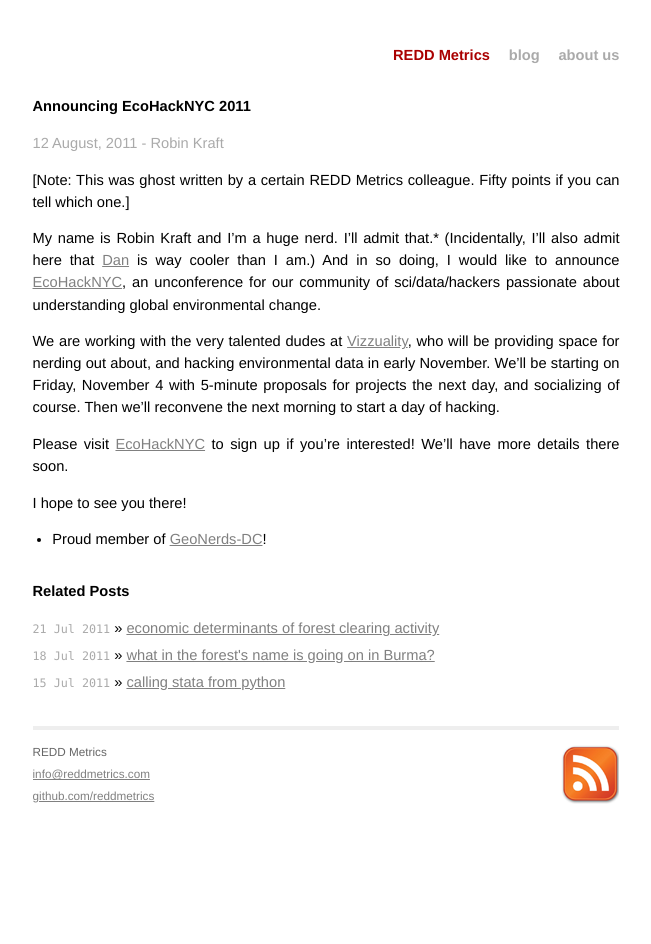
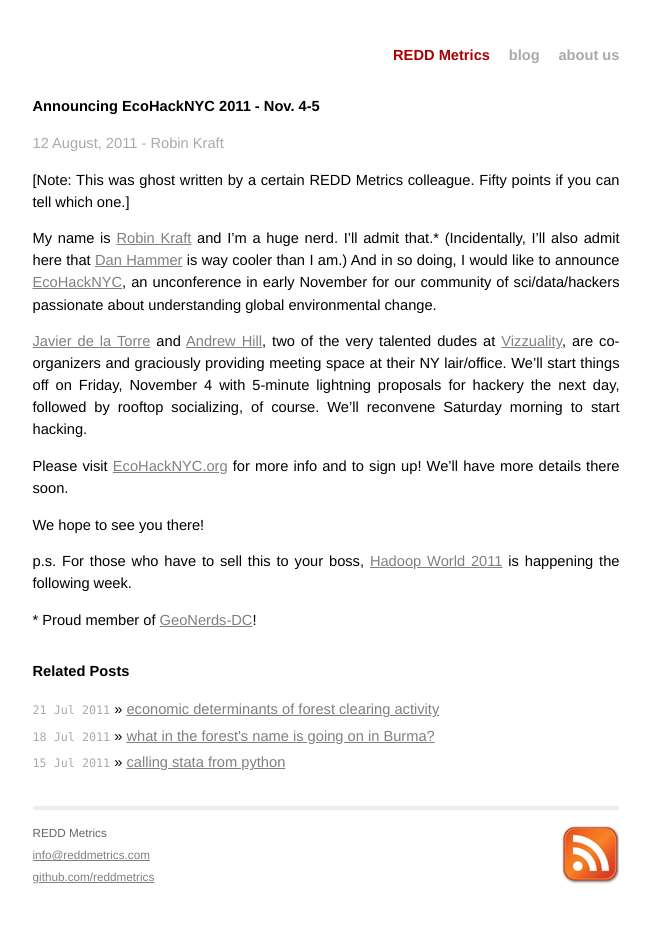
Before and after one commit to reddmetrics/reddmetrics.github.com, a Jekyll site: the page built from _posts/2011-08-12-announcing-ecohacknyc.md, in a window 1280 px wide. Shown: the whole page, without its empty margins (314-965 px from the left). Built offline with Jekyll 4.4.1, drawn with Linux system fonts in a browser that asks for light colours; Markdown is read by kramdown in place of the engine named in the settings.

Commit message:
Finalized post

```diff
--- a/_posts/2011-08-12-announcing-ecohacknyc.md
+++ b/_posts/2011-08-12-announcing-ecohacknyc.md
@@ -1,6 +1,6 @@
 ---
 layout: post
-title: "Announcing EcoHackNYC 2011"
+title: "Announcing EcoHackNYC 2011 - Nov. 4-5"
 ---
 
 {{ page.title }}
@@ -10,13 +10,14 @@
 
 \[Note: This was ghost written by a certain REDD Metrics colleague. Fifty points if you can tell which one.\]
 
-My name is Robin Kraft and I'm a huge nerd.  I'll admit that.*  \(Incidentally, I'll also admit here that [Dan](http://www.reddmetrics.com/aboutus.html) is way cooler than I am.\)  And in so doing, I would like to announce [EcoHackNYC](http://www.EcoHackNYC.org), an unconference for our community of sci/data/hackers passionate about understanding global environmental change.
+My name is [Robin Kraft](https://twitter.com/#!/robinkraft) and I'm a huge nerd.  I'll admit that.*  \(Incidentally, I'll also admit here that [Dan Hammer](http://www.reddmetrics.com/aboutus.html) is way cooler than I am.\)  And in so doing, I would like to announce [EcoHackNYC](http://www.EcoHackNYC.org), an unconference in early November for our community of sci/data/hackers passionate about understanding global environmental change.
 
-We are working with the very talented dudes at [Vizzuality](http://www.vizzuality.com/), who will be providing space for nerding out about, and hacking environmental data in early November. We'll be starting on Friday, November 4 with 5-minute proposals for projects the next day, and socializing of course. Then we'll reconvene the next morning to start a day of hacking.
+[Javier de la Torre](https://twitter.com/#!/jatorre) and [Andrew Hill](https://twitter.com/#!/andrewxhill), two of the very talented dudes at [Vizzuality](http://www.vizzuality.com/), are co-organizers and graciously providing meeting space at their NY lair/office. We'll start things off on Friday, November 4 with 5-minute lightning proposals for hackery the next day, followed by rooftop socializing, of course. We'll reconvene Saturday morning to start hacking.
 
-Please visit [EcoHackNYC](http://www.EcoHackNYC.org) to sign up if you're interested! We'll have more details there soon.
+Please visit [EcoHackNYC.org](http://www.EcoHackNYC.org) for more info and to sign up! We'll have more details there soon.
 
-I hope to see you there!
+We hope to see you there!
 
+p.s. For those who have to sell this to your boss, [Hadoop World 2011](http://www.hadoopworld.com/) is happening the following week.
 
-* Proud member of [GeoNerds-DC](http://www.meetup.com/GeoNerds-DC/)!
+\* Proud member of [GeoNerds-DC](http://www.meetup.com/GeoNerds-DC/)!
```
